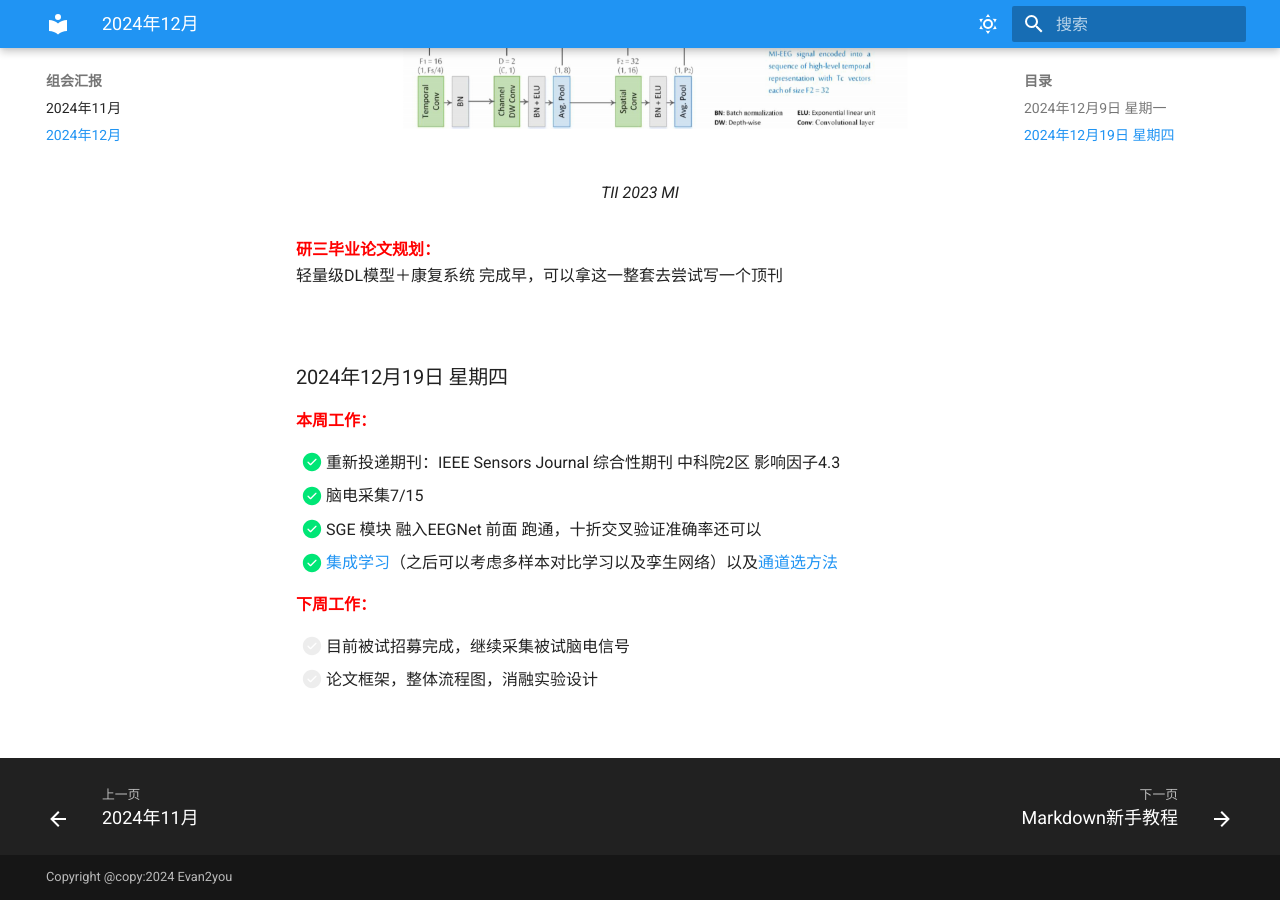
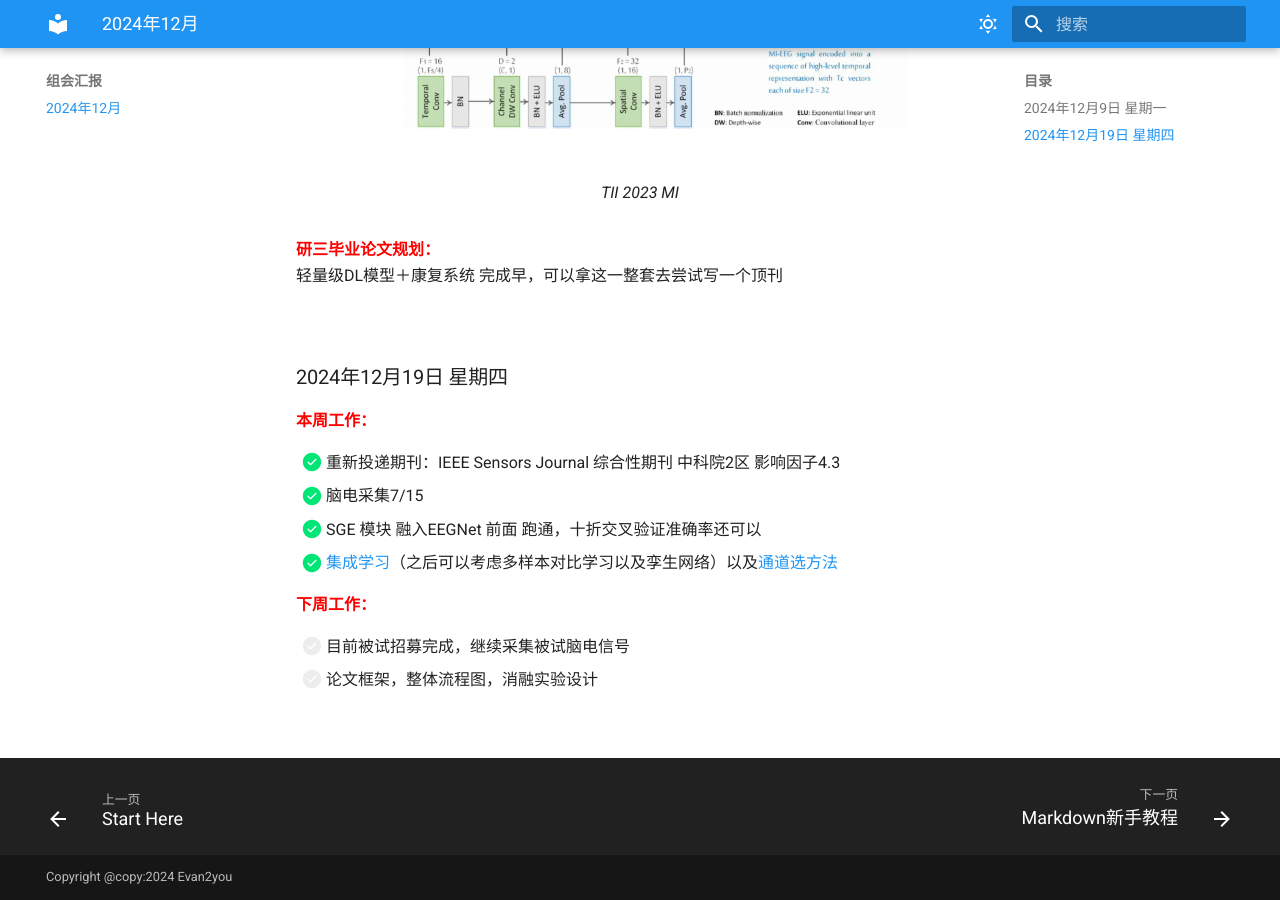
Before and after one commit to Evan2you/Evan2you.github.io, an MkDocs documentation site: the page built from docs/组会汇报/2024年12月.md, in a window 1280 px wide and 900 px high, scrolled down 2855 px. Built offline with MkDocs 1.6.1 and Material for MkDocs 9.7.7, drawn with Linux system fonts in a browser that asks for light colours; emoji names are drawn with the system emoji font.

Commit message:
delete 组会汇报11月

```diff
--- a/mkdocs.yml
+++ b/mkdocs.yml
@@ -86,7 +86,6 @@ nav:
   - 'Start Here':
     - 'Start Here': index.md
   - '组会汇报':
-    - '2024年11月': 组会汇报/2024年11月.md
     - '2024年12月': 组会汇报/2024年12月.md
   - '论文整理':
     - 'Markdown新手教程': 论文整理/Markdown新手教程.md
```
Also changed, not shown: docs/组会汇报/2024年11月.md (deleted).
